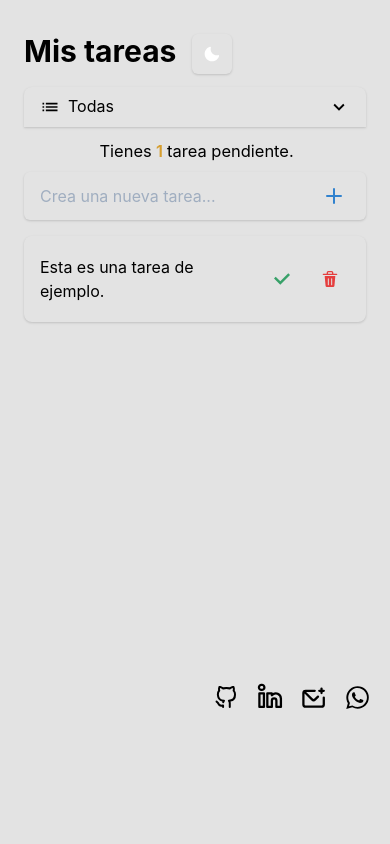
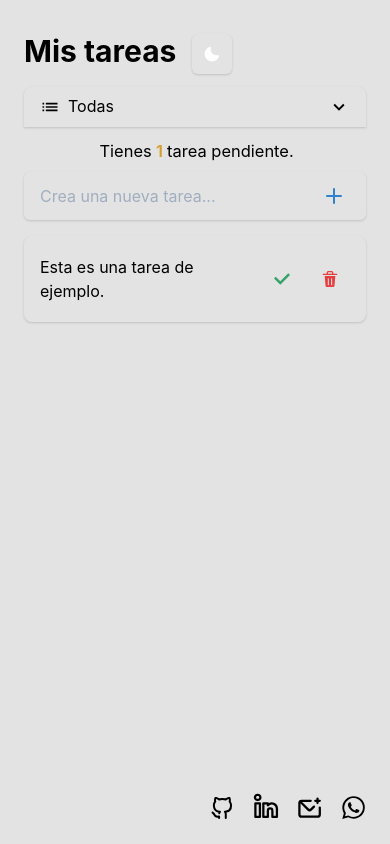
Before and after one commit to en44no/todo-app, a React (Create React App) app: page / in a window 390 px wide. Built offline with nearby package versions, Linux system fonts and the light colour scheme.

Commit message:
fixed social mobile

```diff
--- a/src/components/Social.jsx
+++ b/src/components/Social.jsx
@@ -30,9 +30,12 @@ const Social = () => {
     <>
       <Flex
         as="section"
-        position="absolute"
-        bottom={["0px", null, "12px"]}
-        right="12px"
+        position="fixed"
+        bottom="0"
+        right="0"
+        mr="1rem"
+        ml="1rem"
+        mb="1rem"
       >
         <a
           href="https://github.com/en44no"
--- a/src/theme.jsx
+++ b/src/theme.jsx
@@ -15,7 +15,7 @@ const theme = extendTheme({
         color: mode("black", "white")(props),
         margin: 0,
         padding: { base: "2rem 0.5rem", md: "2rem", lg: "2rem" },
-        height: ["85vh", null, "100vh"],
+        height: ["100%", null, "100vh"],
         overflow: "hidden",
       },
     }),
```
